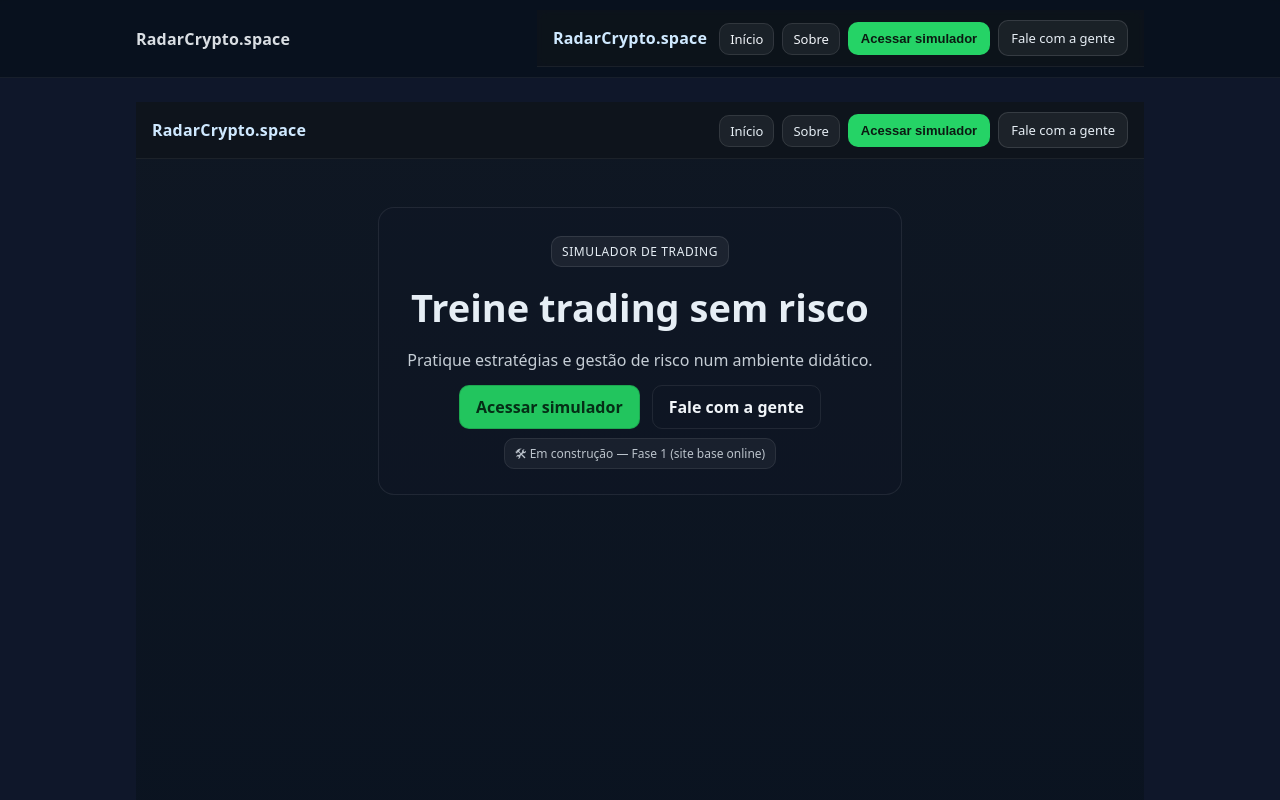
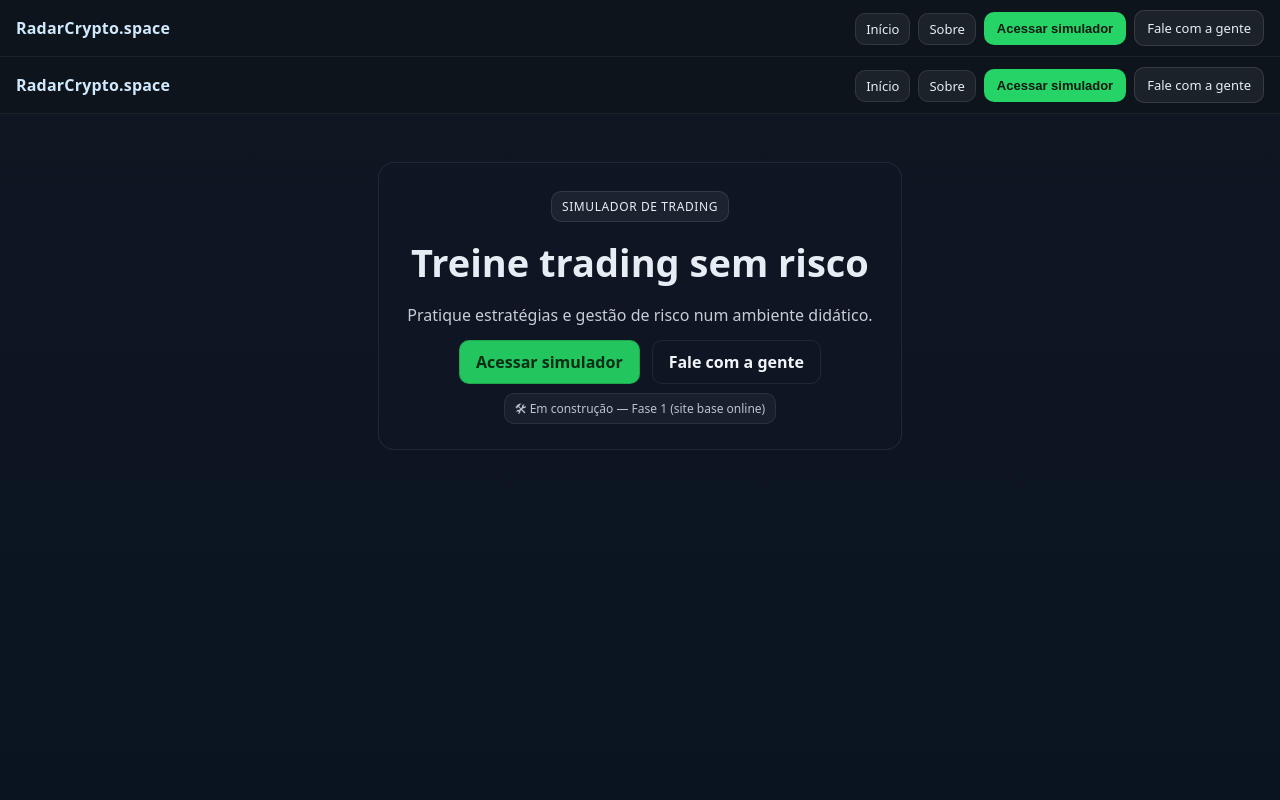
Before and after one commit to Ivanmonteiro-create/radarcripto.space, a Next.js app: page / in a window 1280 px wide. Shown: the top 800 px of the page. Built offline with nearby package versions, Linux system fonts and the light colour scheme.

Commit message:
Update _app.js

```diff
--- a/pages/_app.js
+++ b/pages/_app.js
@@ -1,21 +1,23 @@
-// pages/_app.js
-import "@styles/globals.css"; // <- arquivo CSS comum (não module)
-import { useRouter } from "next/router";
-import Header from "@components/Header";
-import Footer from "@components/Footer";
+import '@/styles/globals.css';
+import Navbar from '@components/Navbar';
+import Footer from '@components/Footer';
 
 export default function App({ Component, pageProps }) {
-  const router = useRouter();
-  // Oculta a nav apenas no /simulador
-  const showNav = router.pathname !== "/simulador";
+  const shell = {
+    minHeight: '100vh',
+    display: 'flex',
+    flexDirection: 'column',
+    background: 'linear-gradient(180deg,#0f1723 0%, #0a1320 100%)',
+    color: '#e6eef5',
+  };
 
   return (
-    <>
-      <Header showNav={showNav} />
-      <main style={{ maxWidth: 1040, margin: "0 auto", padding: "24px 16px" }}>
+    <div style={shell}>
+      <Navbar />
+      <main style={{ flex: 1 }}>
         <Component {...pageProps} />
       </main>
       <Footer />
-    </>
+    </div>
   );
 }
```
